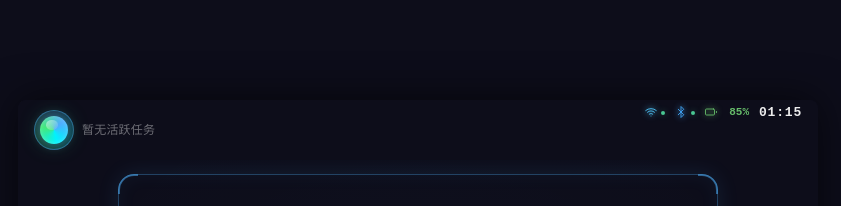
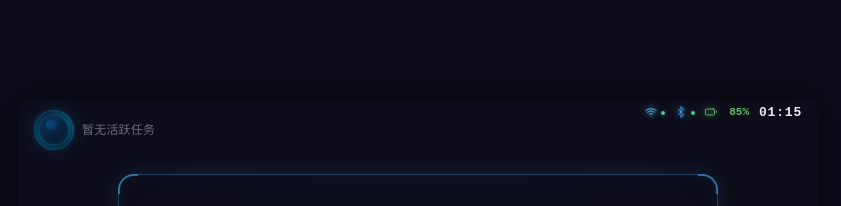
Before and after one commit to ErikZhu/q95-pro-demo, a React (Vite) app: page / in a window 1280 px wide. Shown: the top 206 px of the page, without its empty margins (222-1063 px from the left). Built offline with nearby package versions, Linux system fonts and the light colour scheme.

Commit message:
feat: idle orb dark navy + neon cyan glow edge with slow ambient rotation

```diff
--- a/src/components/smart-task/AIStatusOrb.tsx
+++ b/src/components/smart-task/AIStatusOrb.tsx
@@ -17,9 +17,9 @@ const STATUS_THEME: Record<AIStatus, {
   glow: string; glowStrong: string; ring: string;
 }> = {
   idle: {
-    grad1: '#4facfe', grad2: '#00f2fe', grad3: '#43e97b',
-    glow: 'rgba(79, 172, 254, 0.4)', glowStrong: 'rgba(0, 242, 254, 0.6)',
-    ring: 'rgba(67, 233, 123, 0.3)',
+    grad1: '#0a1628', grad2: '#0d2847', grad3: '#0a1e3d',
+    glow: 'rgba(0, 180, 255, 0.35)', glowStrong: 'rgba(0, 220, 255, 0.55)',
+    ring: 'rgba(0, 140, 255, 0.2)',
   },
   listening: {
     grad1: '#43e97b', grad2: '#38f9d7', grad3: '#4facfe',
@@ -55,6 +55,10 @@ const KEYFRAMES = `
   0%   { transform: rotate(0deg); }
   100% { transform: rotate(360deg); }
 }
+@keyframes orb2-idle-glow {
+  0%, 100% { box-shadow: 0 0 8px rgba(0,180,255,0.3), 0 0 20px rgba(0,120,255,0.15), 0 0 35px rgba(0,200,255,0.08), inset 0 0 8px rgba(0,180,255,0.15); }
+  50%      { box-shadow: 0 0 12px rgba(0,200,255,0.45), 0 0 28px rgba(0,150,255,0.25), 0 0 45px rgba(0,220,255,0.12), inset 0 0 10px rgba(0,200,255,0.2); }
+}
 @keyframes orb2-shimmer {
   0%   { background-position: -200% center; }
   100% { background-position: 200% center; }
@@ -62,6 +66,10 @@ const KEYFRAMES = `
 @keyframes orb2-hint {
   0%, 100% { opacity: 0.3; transform: scale(1); }
   50%      { opacity: 0.8; transform: scale(1.25); }
+}
+@keyframes orb2-neon-spin {
+  0%   { transform: rotate(0deg); }
+  100% { transform: rotate(360deg); }
 }
 `;
 
@@ -94,11 +102,19 @@ export function AIStatusOrb({ status, size = 40, orbMenuState, activeAppId, onGa
     position: 'absolute',
     inset: 0,
     borderRadius: '50%',
-    background: `conic-gradient(from 0deg, ${t.grad1}33, ${t.grad2}33, ${t.grad3}33, ${t.grad1}33)`,
+    background: status === 'idle'
+      ? `conic-gradient(from 0deg, rgba(0,180,255,0.15), rgba(0,60,120,0.05), rgba(0,220,255,0.2), rgba(0,80,160,0.05), rgba(0,180,255,0.15))`
+      : `conic-gradient(from 0deg, ${t.grad1}33, ${t.grad2}33, ${t.grad3}33, ${t.grad1}33)`,
     backdropFilter: 'blur(8px)',
     WebkitBackdropFilter: 'blur(8px)',
-    border: `1px solid ${t.glow}`,
-    animation: status === 'thinking' ? 'orb2-spin-border 2s linear infinite' : undefined,
+    border: status === 'idle'
+      ? '1px solid rgba(0, 200, 255, 0.25)'
+      : `1px solid ${t.glow}`,
+    animation: status === 'thinking'
+      ? 'orb2-spin-border 2s linear infinite'
+      : status === 'idle'
+        ? 'orb2-neon-spin 8s linear infinite'
+        : undefined,
   };
 
   /* ── Core orb with conic gradient ── */
@@ -107,17 +123,29 @@ export function AIStatusOrb({ status, size = 40, orbMenuState, activeAppId, onGa
     width: size,
     height: size,
     borderRadius: '50%',
-    background: `conic-gradient(from 45deg, ${t.grad1}, ${t.grad2}, ${t.grad3}, ${t.grad1})`,
-    boxShadow: [
-      `0 0 ${r * 0.8}px ${t.glow}`,
-      `0 0 ${r * 1.6}px ${t.ring}`,
-      `inset 0 0 ${r * 0.4}px rgba(255,255,255,0.25)`,
-    ].join(', '),
+    background: status === 'idle'
+      ? `radial-gradient(circle at 40% 35%, #0d3060 0%, #091a30 50%, #050e1a 100%)`
+      : `conic-gradient(from 45deg, ${t.grad1}, ${t.grad2}, ${t.grad3}, ${t.grad1})`,
+    boxShadow: status === 'idle'
+      ? [
+          `0 0 ${r * 0.6}px rgba(0, 180, 255, 0.3)`,
+          `0 0 ${r * 1.4}px rgba(0, 120, 255, 0.15)`,
+          `0 0 ${r * 2.2}px rgba(0, 200, 255, 0.08)`,
+          `inset 0 0 ${r * 0.5}px rgba(0, 180, 255, 0.15)`,
+          `inset 0 -${r * 0.2}px ${r * 0.4}px rgba(0, 220, 255, 0.1)`,
+        ].join(', ')
+      : [
+          `0 0 ${r * 0.8}px ${t.glow}`,
+          `0 0 ${r * 1.6}px ${t.ring}`,
+          `inset 0 0 ${r * 0.4}px rgba(255,255,255,0.25)`,
+        ].join(', '),
     animation: status === 'listening'
       ? 'orb2-breathe 2s ease-in-out infinite'
       : status === 'thinking'
         ? 'orb2-rotate 3s linear infinite'
-        : undefined,
+        : status === 'idle'
+          ? 'orb2-idle-glow 4s ease-in-out infinite'
+          : undefined,
   };
 
   /* ── Inner highlight (glass refraction) ── */
@@ -128,7 +156,9 @@ export function AIStatusOrb({ status, size = 40, orbMenuState, activeAppId, onGa
     width: '45%',
     height: '35%',
     borderRadius: '50%',
-    background: 'linear-gradient(135deg, rgba(255,255,255,0.5) 0%, rgba(255,255,255,0.05) 100%)',
+    background: status === 'idle'
+      ? 'linear-gradient(135deg, rgba(0,180,255,0.25) 0%, rgba(0,100,200,0.05) 100%)'
+      : 'linear-gradient(135deg, rgba(255,255,255,0.5) 0%, rgba(255,255,255,0.05) 100%)',
     pointerEvents: 'none',
   };
 
```
